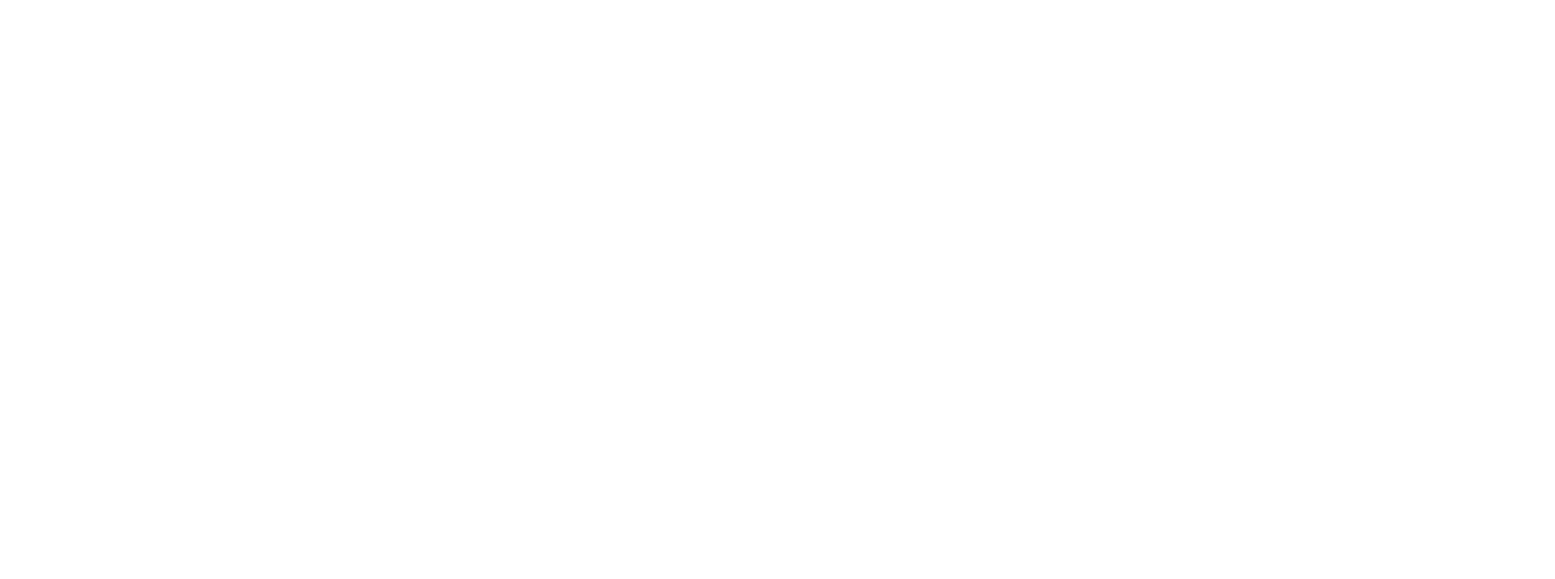
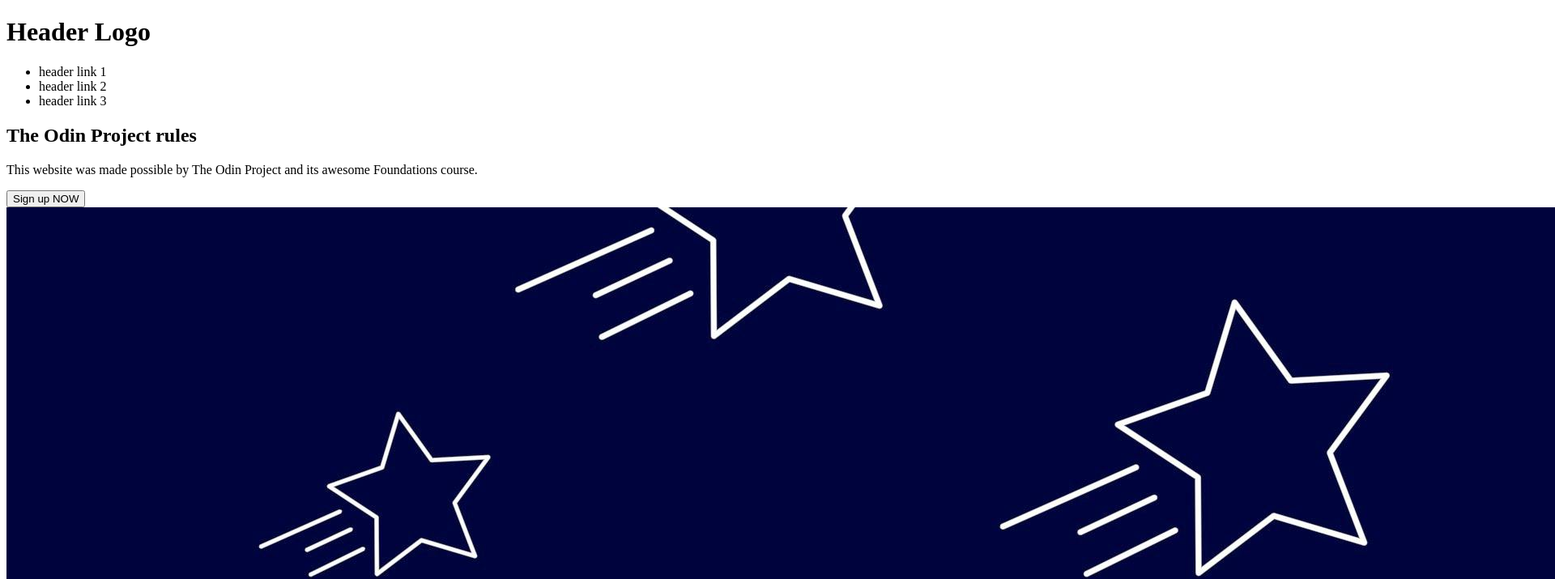
Before and after one commit to ElZexo/landing-page, a plain HTML site: page index.html in a window 1280 px wide. Shown: the top 715 px of the page at 81% size, 1920 px wide, since content can reach past the window. Drawn offline with Linux system fonts and the light colour scheme.

Commit message:
Complete the page header's elements
I added all the main eleements I will be using to create the header of
the project's webpage. I also updated the README.md with credits for the
image I used.

```diff
--- a/index.html
+++ b/index.html
@@ -6,6 +6,15 @@
         <title>Landing Page</title>
     </head>
     <body>
-
+        <h1>Header Logo</h1>
+        <ul>
+            <li>header link 1</li>
+            <li>header link 2</li>
+            <li>header link 3</li>
+        </ul>
+        <h2 class="big-text">The Odin Project rules</h2>
+        <p>This website was made possible by The Odin Project and its awesome Foundations course.</p>
+        <button>Sign up NOW</button>
+        <img src="./images/space.jpg" alt="A stylized drawing of a spaceship drifting in space">
     </body>
 </html>
```
Also changed, not shown: images/space.jpg (added), 1 other file.
